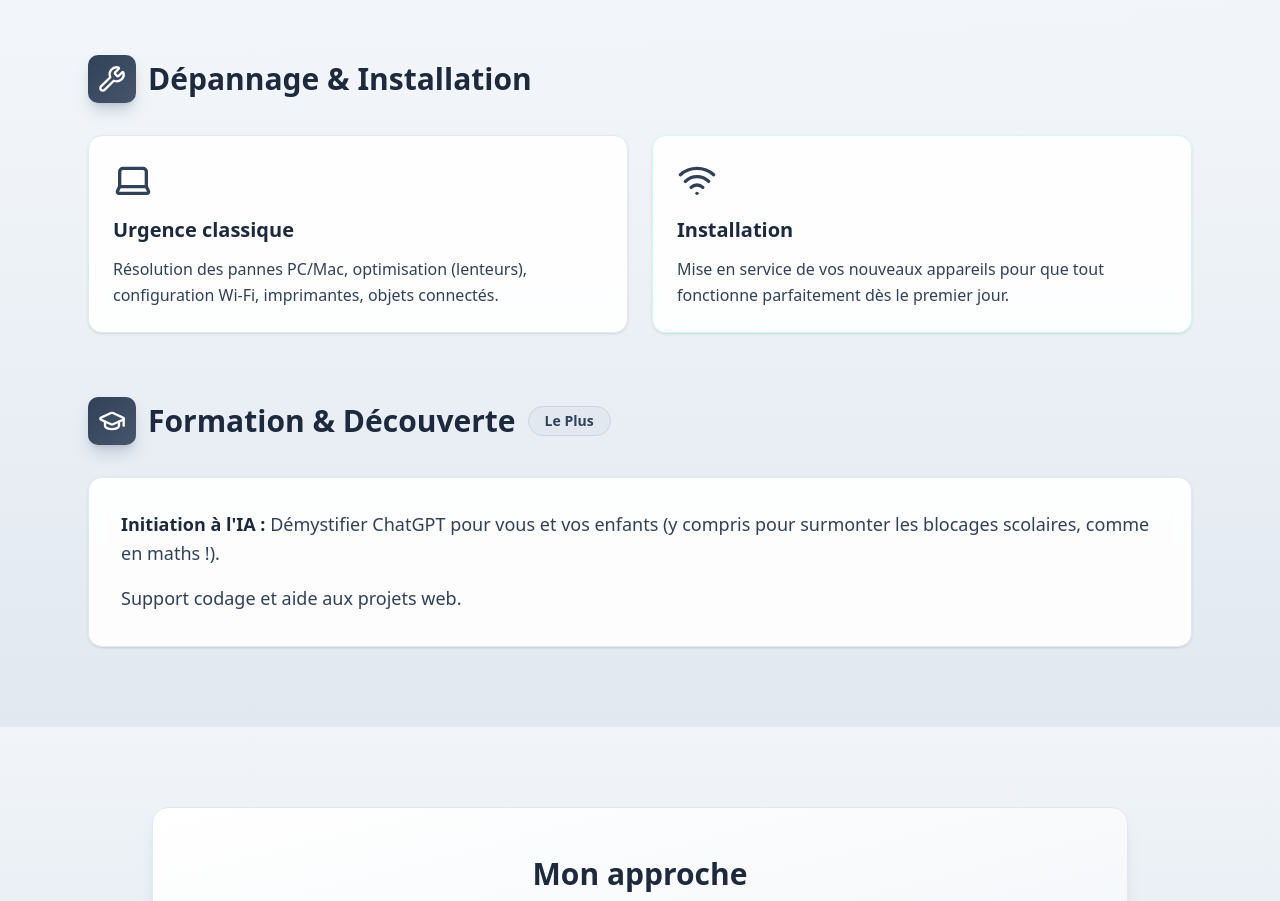
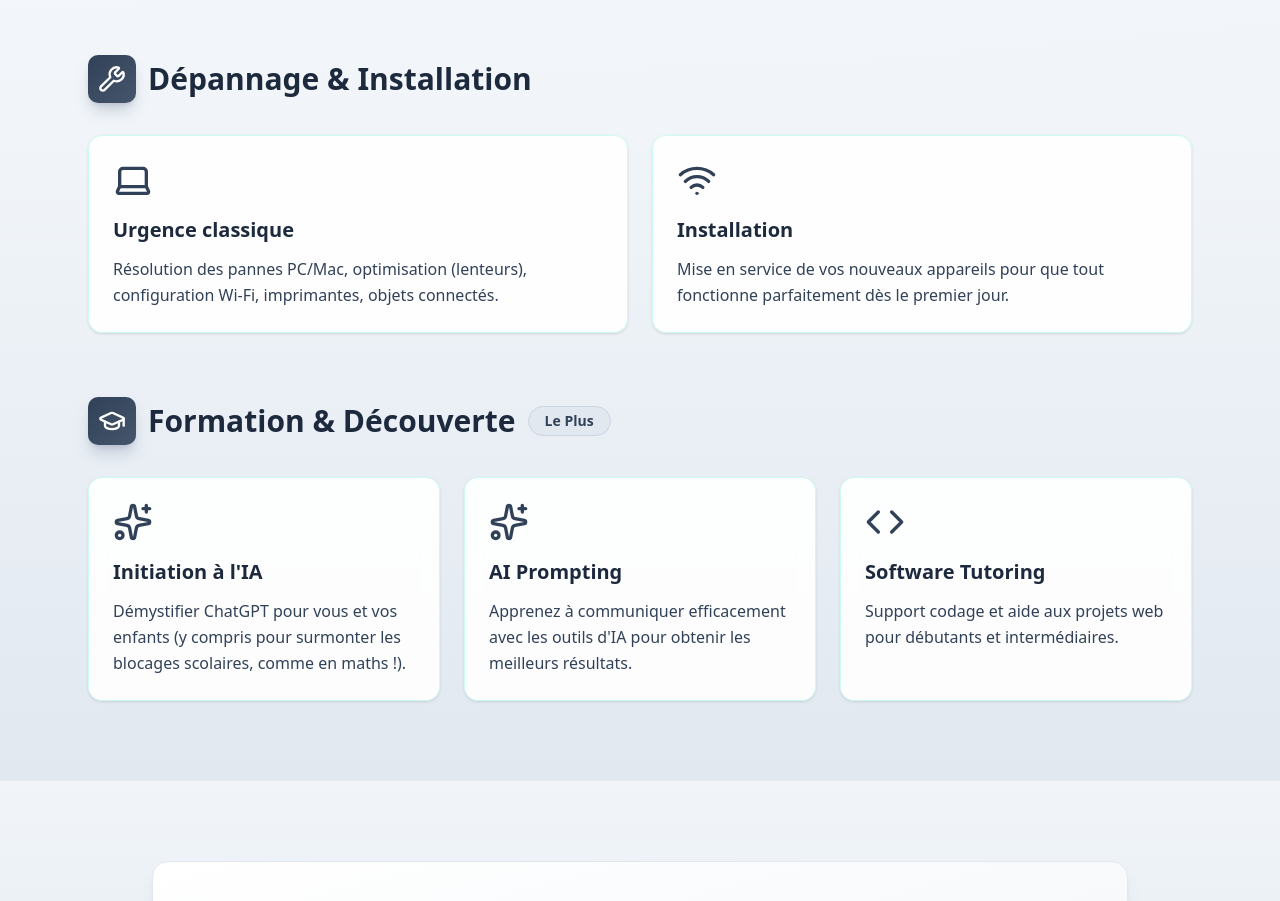
Before and after one commit to amj-wip-solutions/concierge-numerique-perreux, a Next.js app: page / in a window 1280 px wide. Shown: the part 1340-2241 px from the top of the page. Built offline with nearby package versions, Linux system fonts and the light colour scheme.

Commit message:
stlye not too abd

```diff
--- a/src/app/page.tsx
+++ b/src/app/page.tsx
@@ -1,7 +1,7 @@
 'use client'
 
 import { Button } from '@/components/ui/button'
-import { CheckCircle2, Shield, Laptop, Phone, Mail, MapPin, Wifi, Lock, GraduationCap, Wrench, ShoppingCart, FileCheck } from 'lucide-react'
+import { CheckCircle2, Shield, Laptop, Phone, Mail, MapPin, Wifi, Lock, GraduationCap, Wrench, ShoppingCart, FileCheck, Sparkles, Code } from 'lucide-react'
 
 export default function Home() {
   const scrollToContact = () => {
@@ -58,7 +58,7 @@ export default function Home() {
               <h4 className="text-3xl font-bold text-slate-800">Conseil & Accompagnement</h4>
             </div>
             <div className="grid md:grid-cols-3 gap-6">
-              <div className="bg-white/90 backdrop-blur-sm rounded-xl p-6 shadow-sm border border-slate-200 hover:shadow-lg hover:shadow-slate-500/20 hover:border-slate-300 transition-all">
+              <div className="bg-white/90 backdrop-blur-sm rounded-xl p-6 shadow-sm border border-teal-100 hover:shadow-lg hover:shadow-teal-500/20 hover:border-teal-200 transition-all">
                 <ShoppingCart className="w-10 h-10 text-slate-700 mb-4" />
                 <h5 className="text-xl font-semibold mb-3 text-slate-800">Aide à l'achat</h5>
                 <p className="text-slate-700 leading-relaxed">
@@ -72,7 +72,7 @@ export default function Home() {
                   Je vous accompagne pas à pas sur les sites web complexes (Impôts, Ameli, banque, prise de rendez-vous...). Fini l'angoisse de "mal cliquer".
                 </p>
               </div>
-              <div className="bg-white/90 backdrop-blur-sm rounded-xl p-6 shadow-sm border border-slate-200 hover:shadow-lg hover:shadow-slate-500/20 hover:border-slate-300 transition-all">
+              <div className="bg-white/90 backdrop-blur-sm rounded-xl p-6 shadow-sm border border-teal-100 hover:shadow-lg hover:shadow-teal-500/20 hover:border-teal-200 transition-all">
                 <Lock className="w-10 h-10 text-slate-700 mb-4" />
                 <h5 className="text-xl font-semibold mb-3 text-slate-800">Prévention & Sécurité</h5>
                 <p className="text-slate-700 leading-relaxed">
@@ -91,7 +91,7 @@ export default function Home() {
               <h4 className="text-3xl font-bold text-slate-800">Dépannage & Installation</h4>
             </div>
             <div className="grid md:grid-cols-2 gap-6">
-              <div className="bg-white/90 backdrop-blur-sm rounded-xl p-6 shadow-sm border border-slate-200 hover:shadow-lg hover:shadow-slate-500/20 hover:border-slate-300 transition-all">
+              <div className="bg-white/90 backdrop-blur-sm rounded-xl p-6 shadow-sm border border-teal-100 hover:shadow-lg hover:shadow-teal-500/20 hover:border-teal-200 transition-all">
                 <Laptop className="w-10 h-10 text-slate-700 mb-4" />
                 <h5 className="text-xl font-semibold mb-3 text-slate-800">Urgence classique</h5>
                 <p className="text-slate-700 leading-relaxed">
@@ -117,13 +117,28 @@ export default function Home() {
               <h4 className="text-3xl font-bold text-slate-800">Formation & Découverte</h4>
               <span className="bg-slate-200 text-slate-700 px-4 py-1 rounded-full text-sm font-semibold border border-slate-300">Le Plus</span>
             </div>
-            <div className="bg-white/90 backdrop-blur-sm rounded-xl p-8 shadow-sm border border-slate-200 hover:shadow-lg hover:shadow-slate-500/20 transition-all">
-              <p className="text-slate-700 leading-relaxed text-lg mb-4">
-                <strong className="text-slate-800">Initiation à l'IA :</strong> Démystifier ChatGPT pour vous et vos enfants (y compris pour surmonter les blocages scolaires, comme en maths !).
-              </p>
-              <p className="text-slate-700 leading-relaxed text-lg">
-                Support codage et aide aux projets web.
-              </p>
+            <div className="grid md:grid-cols-3 gap-6">
+              <div className="bg-white/90 backdrop-blur-sm rounded-xl p-6 shadow-sm border border-teal-100 hover:shadow-lg hover:shadow-teal-500/20 hover:border-teal-200 transition-all">
+                <Sparkles className="w-10 h-10 text-slate-700 mb-4" />
+                <h5 className="text-xl font-semibold mb-3 text-slate-800">Initiation à l'IA</h5>
+                <p className="text-slate-700 leading-relaxed">
+                  Démystifier ChatGPT pour vous et vos enfants (y compris pour surmonter les blocages scolaires, comme en maths !).
+                </p>
+              </div>
+              <div className="bg-white/90 backdrop-blur-sm rounded-xl p-6 shadow-sm border border-teal-100 hover:shadow-lg hover:shadow-teal-500/20 hover:border-teal-200 transition-all">
+                <Sparkles className="w-10 h-10 text-slate-700 mb-4" />
+                <h5 className="text-xl font-semibold mb-3 text-slate-800">AI Prompting</h5>
+                <p className="text-slate-700 leading-relaxed">
+                  Apprenez à communiquer efficacement avec les outils d'IA pour obtenir les meilleurs résultats.
+                </p>
+              </div>
+              <div className="bg-white/90 backdrop-blur-sm rounded-xl p-6 shadow-sm border border-teal-100 hover:shadow-lg hover:shadow-teal-500/20 hover:border-teal-200 transition-all">
+                <Code className="w-10 h-10 text-slate-700 mb-4" />
+                <h5 className="text-xl font-semibold mb-3 text-slate-800">Software Tutoring</h5>
+                <p className="text-slate-700 leading-relaxed">
+                  Support codage et aide aux projets web pour débutants et intermédiaires.
+                </p>
+              </div>
             </div>
           </div>
         </div>
```
